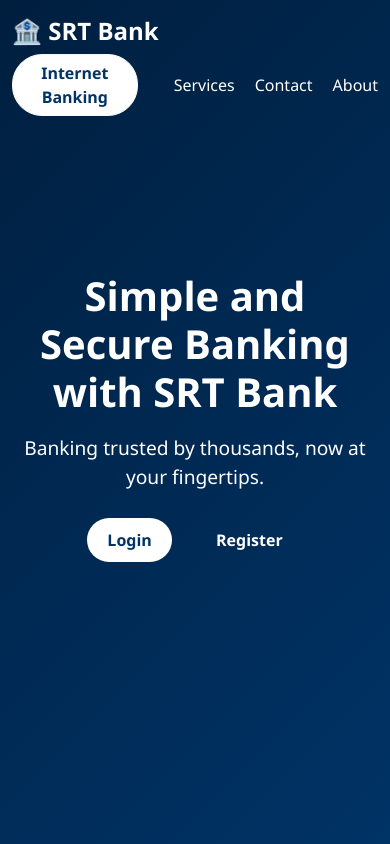
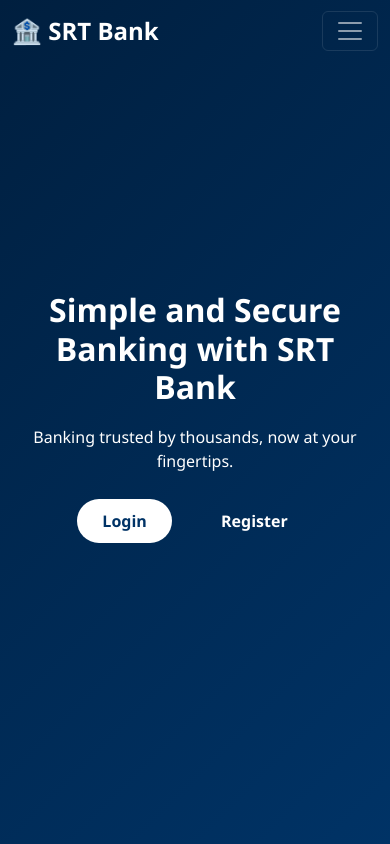
Before and after one commit to Sriramt13/SRTbankbot, a Flask app: page / in a window 390 px wide. Run offline with Flask 3, Linux system fonts and the light colour scheme.

Commit message:
Full update: remove secret key and update files

```diff
--- a/templates/index.html
+++ b/templates/index.html
@@ -2,6 +2,7 @@
 <html lang="en">
 <head>
   <meta charset="UTF-8">
+  <meta name="viewport" content="width=device-width, initial-scale=1.0">
   <title>SRT Bank - Home</title>
   <link rel="stylesheet" href="https://cdn.jsdelivr.net/npm/bootstrap@5.3.0/dist/css/bootstrap.min.css">
   <link rel="stylesheet" href="style.css">
@@ -11,12 +12,14 @@
       height: 100%;
       margin: 0;
       font-family: 'Segoe UI', Tahoma, Geneva, Verdana, sans-serif;
+      scroll-behavior: smooth;
     }
+
     /* Gradient background */
     .hero {
       background: linear-gradient(135deg, #001f3f, #003366);
       color: white;
-      height: 100vh;
+      min-height: 100vh;
       display: flex;
       flex-direction: column;
       justify-content: center;
@@ -24,51 +27,90 @@
       text-align: center;
       padding: 0 20px;
     }
+
     .hero h1 {
       font-size: 2.5rem;
       font-weight: bold;
-      color: white; /* force white heading */
+      color: white;
     }
+
     .hero p {
       font-size: 1.2rem;
       margin-top: 10px;
-      color: white; /* force white subheading */
+      color: white;
     }
+
     .hero .btn {
       margin: 10px;
-      padding: 10px 20px;
+      padding: 10px 25px;
       font-size: 1rem;
       border-radius: 30px;
-      border: none; /* remove outlines */
+      border: none;
+      transition: 0.3s;
     }
+
     .btn-light {
       background-color: white;
       color: #003366;
       font-weight: bold;
     }
+
+    .btn-light:hover {
+      background-color: #f0f0f0;
+      color: #003366;
+    }
+
     .btn-outline-light {
       border: 2px solid white;
       color: white;
       font-weight: bold;
     }
+
+    .btn-outline-light:hover {
+      background-color: white;
+      color: #003366;
+    }
+
     /* Navbar */
     .navbar-custom {
       background-color: transparent !important;
       position: absolute;
       top: 0;
       width: 100%;
+      z-index: 10;
     }
+
     .navbar-brand {
       font-weight: bold;
       font-size: 1.5rem;
     }
+
     .nav-link {
       color: white !important;
       font-weight: 500;
       margin-left: 20px;
     }
+
     .nav-link:hover {
       text-decoration: underline;
+    }
+
+    /* Responsive adjustments */
+    @media (max-width: 768px) {
+      .hero h1 {
+        font-size: 2rem;
+      }
+      .hero p {
+        font-size: 1rem;
+      }
+      .navbar .ms-auto {
+        flex-direction: column;
+        align-items: flex-start;
+      }
+      .nav-link {
+        margin-left: 0;
+        margin-top: 10px;
+      }
     }
   </style>
 </head>
@@ -77,11 +119,18 @@
   <nav class="navbar navbar-expand-lg navbar-dark navbar-custom">
     <div class="container">
       <a class="navbar-brand" href="#">🏦 SRT Bank</a>
-      <div class="ms-auto d-flex align-items-center">
-        <a href="/login" class="btn btn-light me-3">Internet Banking</a>
-        <a class="nav-link" href="#services">Services</a>
-        <a class="nav-link" href="#contact">Contact</a>
-        <a class="nav-link" href="#about">About</a>
+      <button class="navbar-toggler" type="button" data-bs-toggle="collapse" data-bs-target="#navbarNav">
+        <span class="navbar-toggler-icon"></span>
+      </button>
+      <div class="collapse navbar-collapse ms-auto" id="navbarNav">
+        <ul class="navbar-nav ms-auto d-flex align-items-center">
+          <li class="nav-item">
+            <a href="/login" class="btn btn-light me-3">Internet Banking</a>
+          </li>
+          <li class="nav-item"><a class="nav-link" href="#services">Services</a></li>
+          <li class="nav-item"><a class="nav-link" href="#contact">Contact</a></li>
+          <li class="nav-item"><a class="nav-link" href="#about">About</a></li>
+        </ul>
       </div>
     </div>
   </nav>
@@ -95,5 +144,7 @@
       <a href="/register" class="btn btn-outline-light">Register</a>
     </div>
   </div>
+
+  <script src="https://cdn.jsdelivr.net/npm/bootstrap@5.3.0/dist/js/bootstrap.bundle.min.js"></script>
 </body>
 </html>
```
Also changed, not shown: chatbot.js (added, +27 -0 lines), 1 other file.
